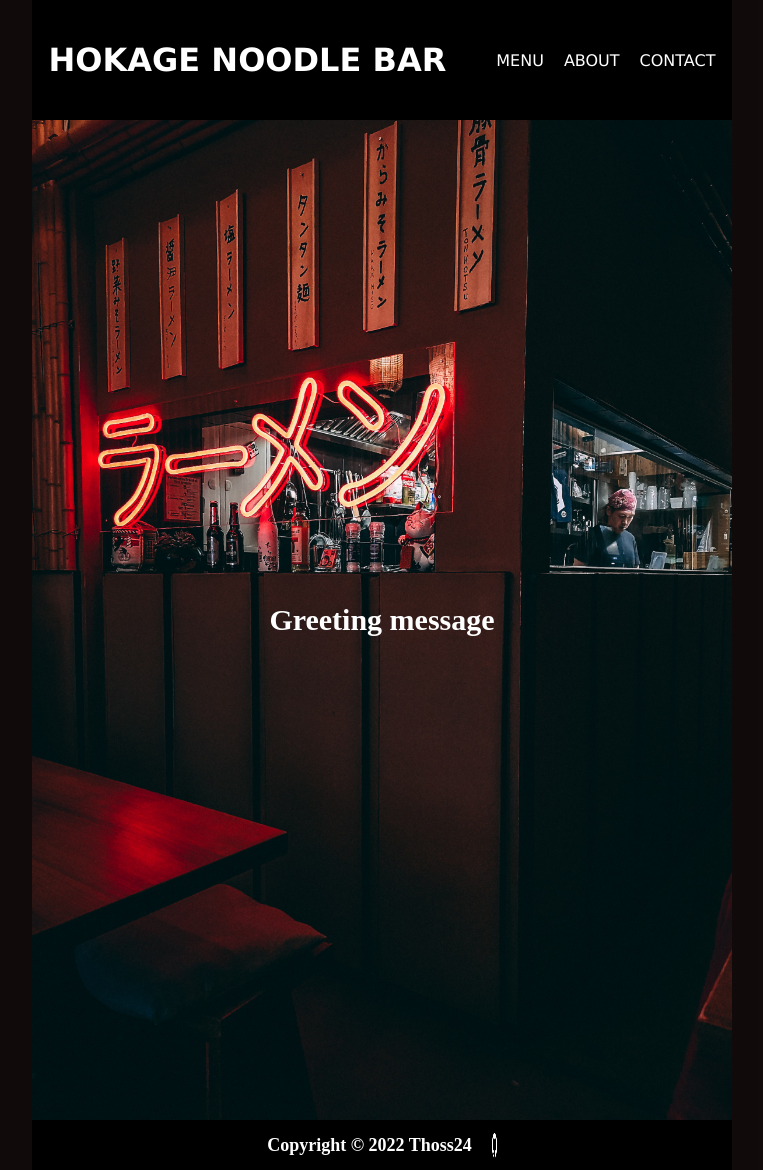
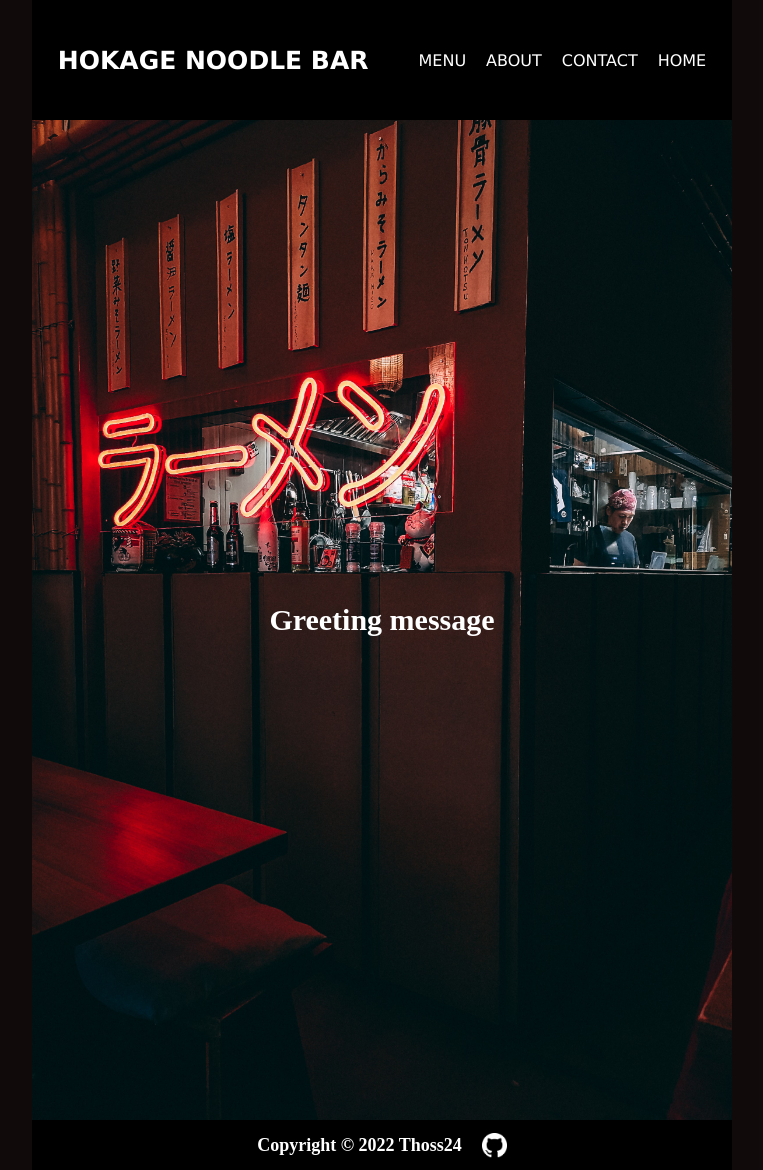
Before and after one commit to Thoss24/restaurant-page, a website built with webpack: page dist/index.html in a window 1280 px wide. Shown: the whole page, without its empty margins (258-1021 px from the left). Built offline with nearby package versions, Linux system fonts and the light colour scheme.

Commit message:
added home button to header nav bar

```diff
--- a/src/page-elements/heading.js
+++ b/src/page-elements/heading.js
@@ -10,12 +10,15 @@ function headerSection() {
    const headerMenu = document.createElement('li');
    const headerAbout = document.createElement('li');
    const headerContact = document.createElement('li');
+   const headerHome = document.createElement('li');
    headerMenu.textContent = "MENU";
    headerAbout.textContent = "ABOUT";
    headerContact.textContent = "CONTACT";
+   headerHome.textContent = "HOME";
    headerList.appendChild(headerMenu);
    headerList.appendChild(headerAbout);
    headerList.appendChild(headerContact);
+   headerList.appendChild(headerHome);
 
    headerDiv.appendChild(headerTitle);
 
--- a/src/style/footer.css
+++ b/src/style/footer.css
@@ -21,7 +21,7 @@ footer {
 img {
     padding-left: 20px;
     height: 25px;
-    width: 25px;
+    width: 45px;
 }
 
 h2 {
--- a/src/style/heading.css
+++ b/src/style/heading.css
@@ -14,6 +14,10 @@
     gap: 50px
 }
 
+h1 {
+    font-size: 25px;
+}
+
 ul {
     list-style-type: none;
     display: flex;
```
Also changed, not shown: dist/main.js.
